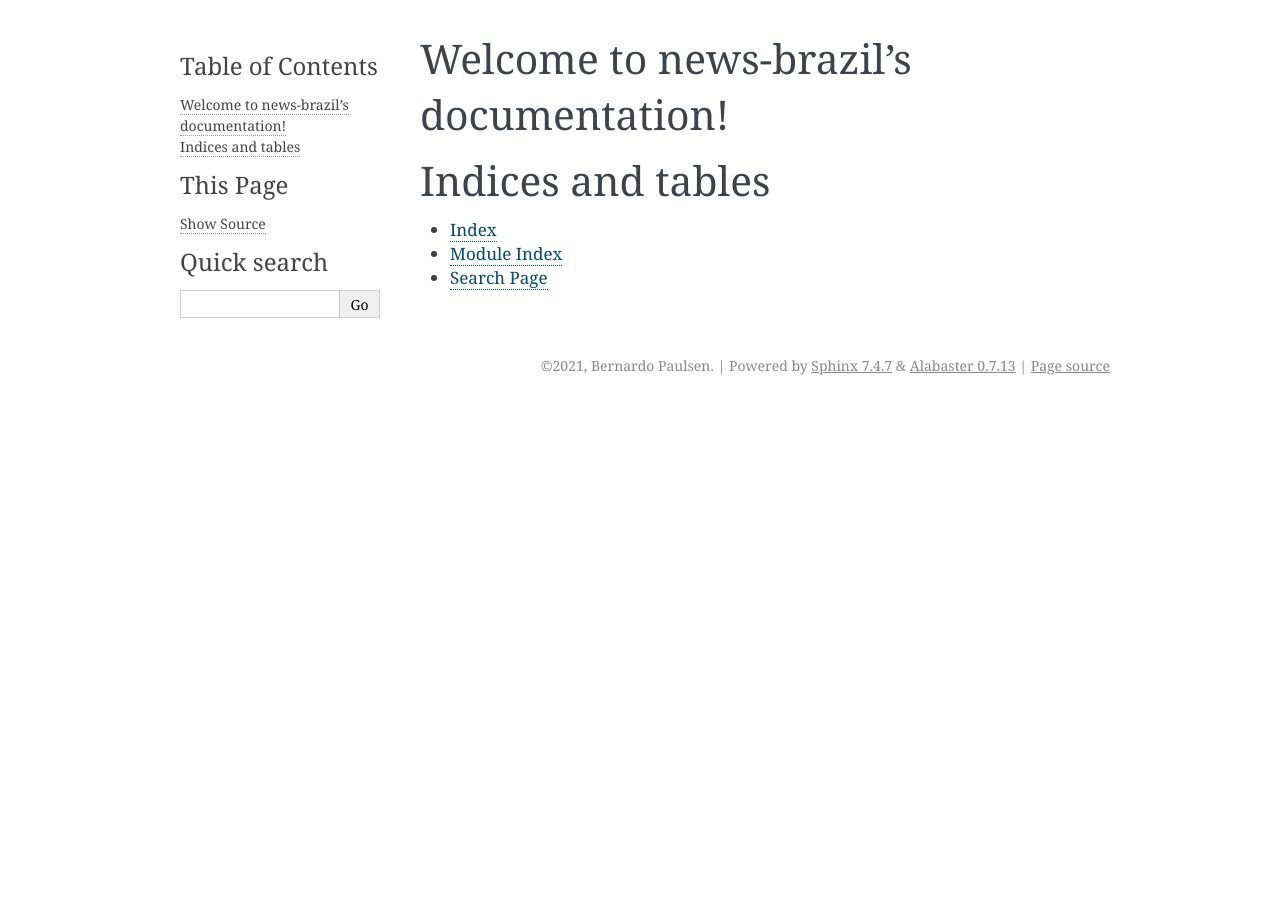
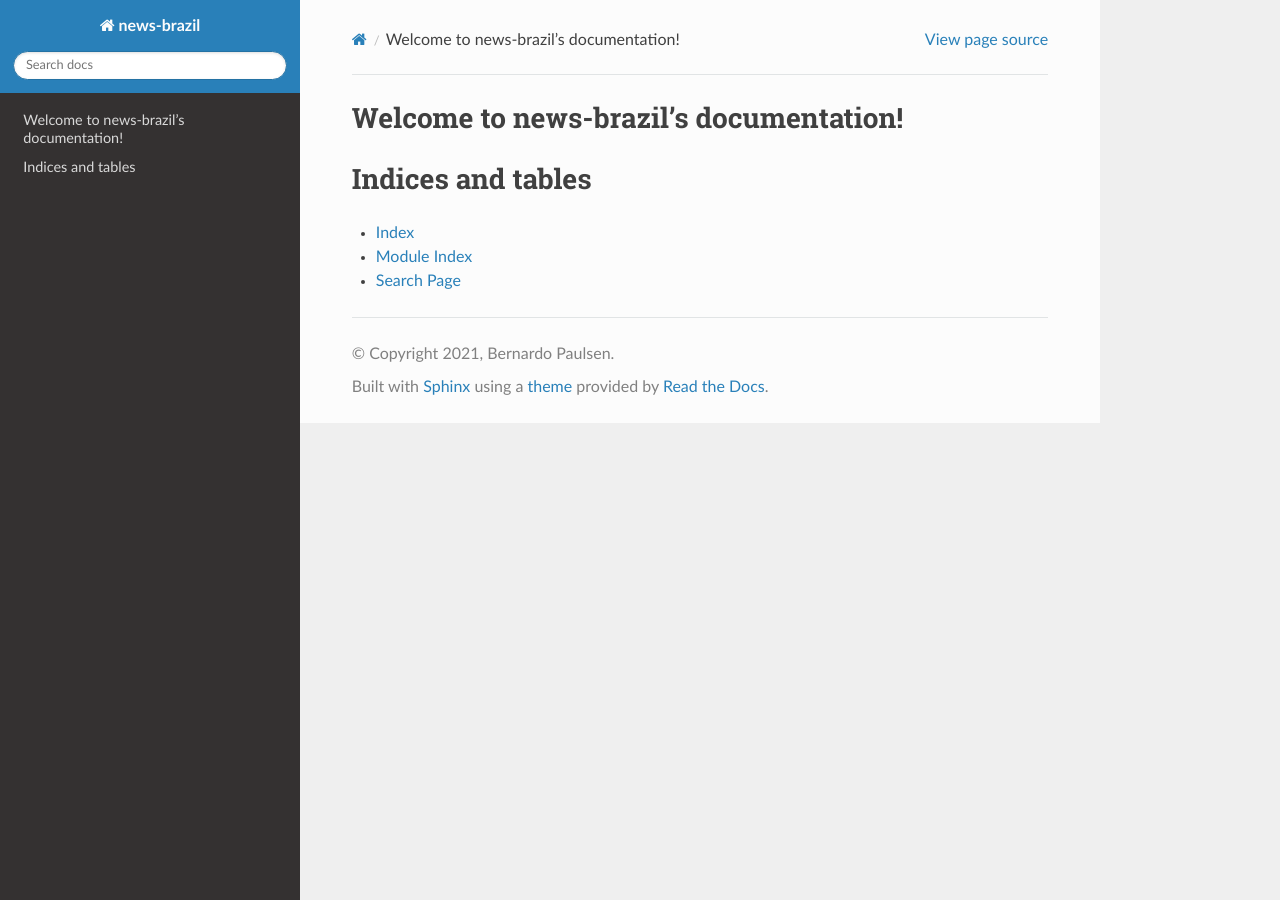
Before and after one commit to ecompfin-ufrgs/political_news_term_structure, a Sphinx documentation site: the page built from news-brazil/docs/index.rst, in a window 1280 px wide. Built offline with Sphinx 7.4.7 and the Read the Docs theme 2.0.0, drawn with Linux system fonts in a browser that asks for light colours.

Commit message:
Configure docs/conf.py

```diff
--- a/news-brazil/docs/conf.py
+++ b/news-brazil/docs/conf.py
@@ -10,10 +10,10 @@
 # add these directories to sys.path here. If the directory is relative to the
 # documentation root, use os.path.abspath to make it absolute, like shown here.
 #
-# import os
-# import sys
-# sys.path.insert(0, os.path.abspath('.'))
-
+import os
+import sys
+sys.path.insert(0, os.path.abspath('../news-brazil'))
+import sphinx_rtd_theme
 
 # -- Project information -----------------------------------------------------
 
@@ -30,8 +30,7 @@ release = '0.1.0'
 # Add any Sphinx extension module names here, as strings. They can be
 # extensions coming with Sphinx (named 'sphinx.ext.*') or your custom
 # ones.
-extensions = [
-]
+extensions = ['sphinx.ext.autodoc']
 
 # Add any paths that contain templates here, relative to this directory.
 templates_path = ['_templates']
@@ -47,7 +46,8 @@ exclude_patterns = ['_build', 'Thumbs.db', '.DS_Store']
 # The theme to use for HTML and HTML Help pages.  See the documentation for
 # a list of builtin themes.
 #
-html_theme = 'alabaster'
+html_theme = 'sphinx_rtd_theme'
+html_theme_path = [sphinx_rtd_theme.get_html_theme_path()]
 
 # Add any paths that contain custom static files (such as style sheets) here,
 # relative to this directory. They are copied after the builtin static files,
```
